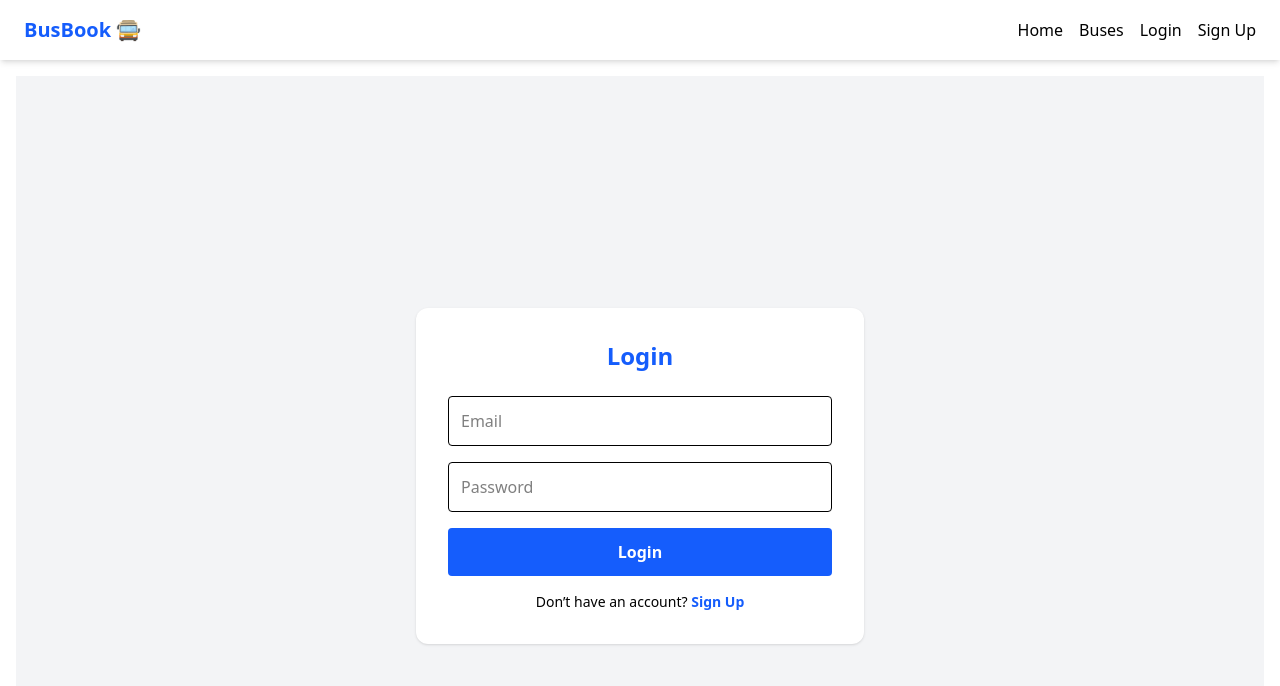
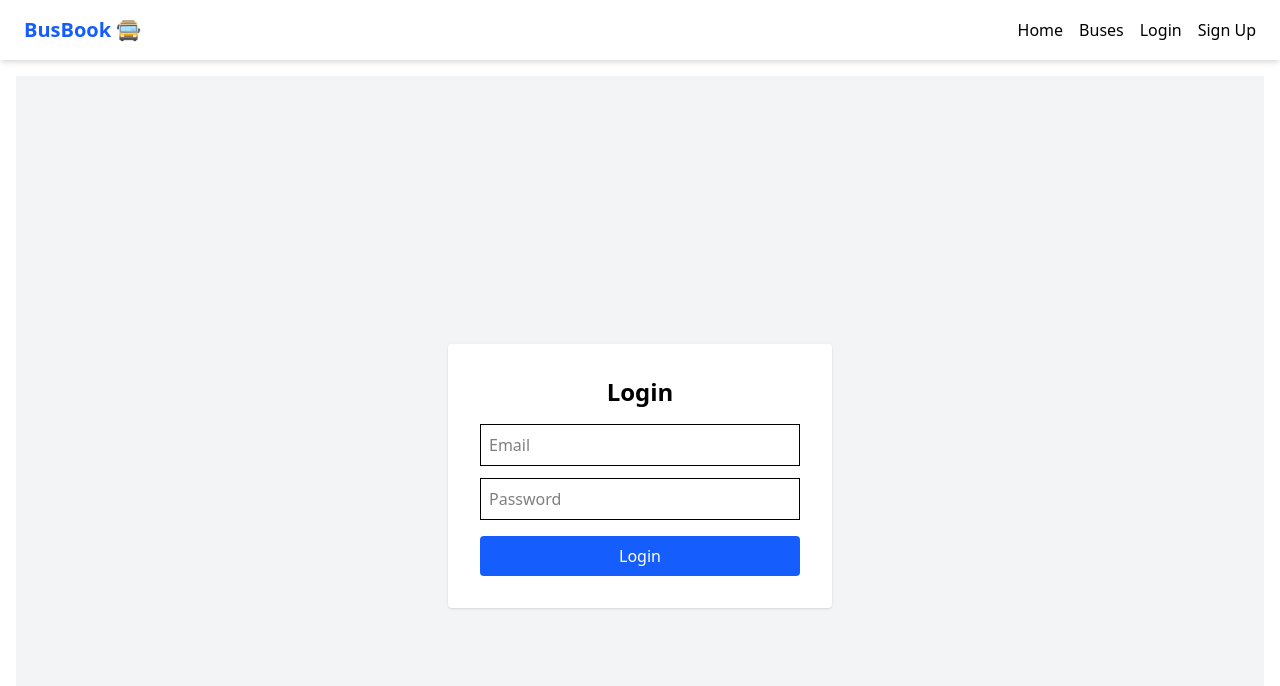
Before and after one commit to ashish6667/bus-ticket-website, a React app in the folder frontend/: page /login in a window 1280 px wide. Shown: the top 686 px of the page. Built offline with nearby package versions, Linux system fonts and the light colour scheme; the HTML template or start-up script is replaced by a standard one.

Commit message:
updated navbar

```diff
--- a/frontend/src/App.jsx
+++ b/frontend/src/App.jsx
@@ -20,7 +20,7 @@ function App() {
         <Route path="/seats/:id" element={<SeatSelection/>} />
         <Route path="/passenger" element={<PassengerForm/>} />
         <Route path="/signup" element={<Signup/>} />
-        <Route path="/my-bokings" element={<BookingHistory/>} />
+        <Route path="/my-bookings" element={<BookingHistory/>} />
       </Routes>
       </MainLayout>
     </BrowserRouter>
--- a/frontend/src/components/Navbar.jsx
+++ b/frontend/src/components/Navbar.jsx
@@ -1,4 +1,3 @@
-// src/layout/Navbar.jsx
 import { Link, useNavigate } from "react-router-dom";
 import { useState, useEffect } from "react";
 
@@ -6,49 +5,66 @@ const Navbar = () => {
   const navigate = useNavigate();
   const [loggedInUser, setLoggedInUser] = useState(null);
 
-  useEffect(() => {
+  const syncUser = () => {
     const user = JSON.parse(localStorage.getItem("loggedInUser"));
     setLoggedInUser(user);
+  };
+
+  useEffect(() => {
+    // Initial sync
+    syncUser();
+
+    // Same-tab login/logout
+    window.addEventListener("authChange", syncUser);
+
+    // Multi-tab sync
+    window.addEventListener("storage", syncUser);
+
+    return () => {
+      window.removeEventListener("authChange", syncUser);
+      window.removeEventListener("storage", syncUser);
+    };
   }, []);
 
   const handleLogout = () => {
     localStorage.removeItem("loggedInUser");
-    setLoggedInUser(null);
+
+    // Notify navbar
+    window.dispatchEvent(new Event("authChange"));
+
     navigate("/login");
   };
 
   return (
     <nav className="flex justify-between items-center px-6 py-4 shadow-md">
-      <h1 className="text-xl font-bold text-blue-600 cursor-pointer" onClick={() => navigate("/")}>
+      <h1
+        className="text-xl font-bold text-blue-600 cursor-pointer"
+        onClick={() => navigate("/")}
+      >
         BusBook 🚍
       </h1>
 
       <div className="flex gap-4 items-center">
-        <Link to="/" className="hover:text-blue-600">
-          Home
-        </Link>
-        <Link to="/buses" className="hover:text-blue-600">
-          Buses
-        </Link>
+        <Link to="/" className="hover:text-blue-600">Home</Link>
+        <Link to="/buses" className="hover:text-blue-600">Buses</Link>
 
         {loggedInUser ? (
           <>
+            <Link to="/my-bookings" className="hover:text-blue-600">
+              My Bookings
+            </Link>
             <span className="font-semibold">{loggedInUser.name}</span>
             <button
               onClick={handleLogout}
-              className="px-3 py-1 bg-red-600 text-white rounded hover:bg-red-700 transition"
+              className="px-3 py-1 bg-red-600 text-white rounded"
             >
               Logout
             </button>
           </>
         ) : (
           <>
-            <Link to="/login" className="hover:text-blue-600">
-              Login
-            </Link>
-            <Link to="/signup" className="hover:text-blue-600">
-              Sign Up
-            </Link>
+            <Link to="/login" className="hover:text-blue-600">Login</Link>
+            <Link to="/signup" className="hover:text-blue-600">Sign Up</Link>
           </>
         )}
       </div>
--- a/frontend/src/pages/Login.jsx
+++ b/frontend/src/pages/Login.jsx
@@ -1,11 +1,9 @@
 import { useState } from "react";
-import { useNavigate, useLocation } from "react-router-dom";
+import { useNavigate } from "react-router-dom";
 import toast from "react-hot-toast";
 
 const Login = () => {
   const navigate = useNavigate();
-  const location = useLocation();
-  const from = location.state?.from?.pathname || "/";
   const [form, setForm] = useState({ email: "", password: "" });
 
   const handleChange = (e) => {
@@ -28,29 +26,30 @@ const Login = () => {
       return;
     }
 
-    // ✅ Login successful
+    // ✅ SAVE LOGIN
     localStorage.setItem("loggedInUser", JSON.stringify(storedUser));
+
+    // ✅ FORCE NAVBAR UPDATE (same tab)
+    setTimeout(() => {
+      window.dispatchEvent(new Event("authChange"));
+    }, 0);
+
     toast.success("Login successful!");
-
-    // Redirect to page user originally wanted
-    navigate(from, { replace: true });
+    navigate("/");
   };
 
   return (
-    <div className="min-h-screen flex items-center justify-center bg-gray-100 p-6">
-      <div className="bg-white p-8 rounded-xl shadow w-full max-w-md">
-        <h1 className="text-2xl font-bold mb-6 text-blue-600 text-center">
-          Login
-        </h1>
+    <div className="min-h-screen flex items-center justify-center bg-gray-100">
+      <form onSubmit={handleSubmit} className="bg-white p-8 rounded shadow w-96">
+        <h2 className="text-2xl font-bold mb-4 text-center">Login</h2>
 
-        <form onSubmit={handleSubmit} className="space-y-4">
         <input
           type="email"
           name="email"
           placeholder="Email"
           value={form.email}
           onChange={handleChange}
-            className="w-full border p-3 rounded focus:outline-none focus:ring-2 focus:ring-blue-500"
+          className="w-full border p-2 mb-3"
           required
         />
 
@@ -60,28 +59,14 @@ const Login = () => {
           placeholder="Password"
           value={form.password}
           onChange={handleChange}
-            className="w-full border p-3 rounded focus:outline-none focus:ring-2 focus:ring-blue-500"
+          className="w-full border p-2 mb-4"
           required
         />
 
-          <button
-            type="submit"
-            className="w-full bg-blue-600 text-white p-3 rounded font-semibold hover:bg-blue-700 transition"
-          >
+        <button className="w-full bg-blue-600 text-white py-2 rounded">
           Login
         </button>
       </form>
-
-        <p className="text-sm text-center mt-4">
-          Don’t have an account?{" "}
-          <span
-            onClick={() => navigate("/signup")}
-            className="text-blue-600 cursor-pointer font-semibold"
-          >
-            Sign Up
-          </span>
-        </p>
-      </div>
     </div>
   );
 };
```
Lines whose indentation alone changed are shown as unchanged.
